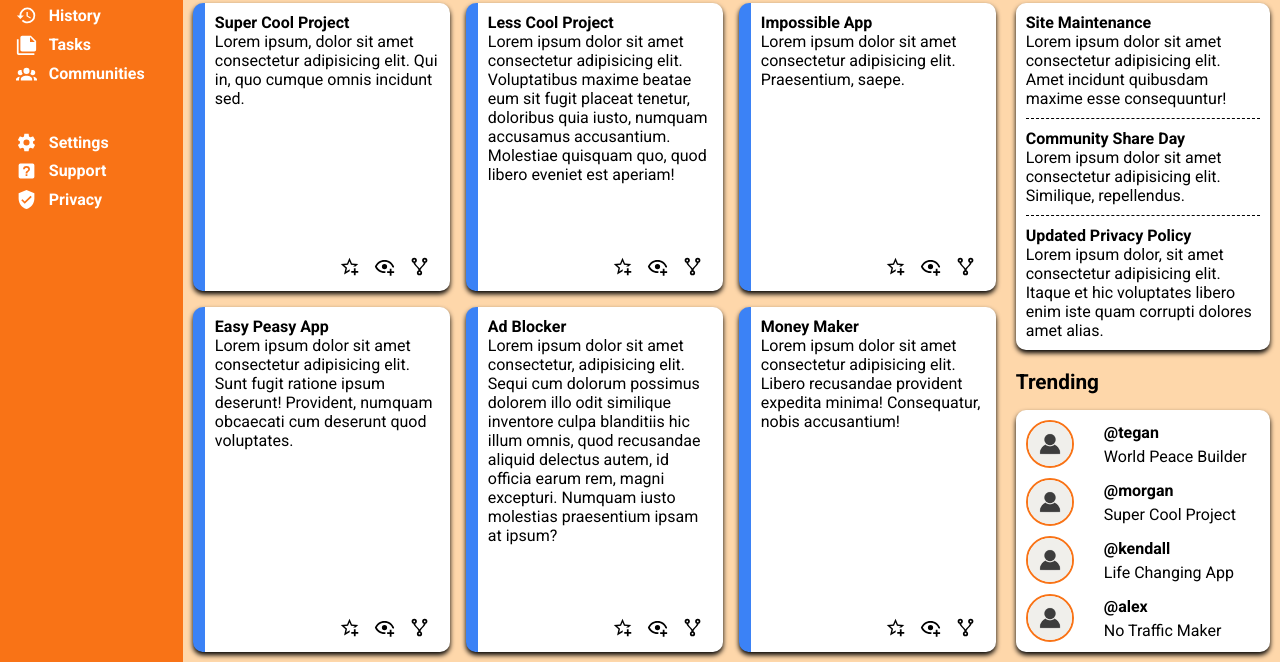
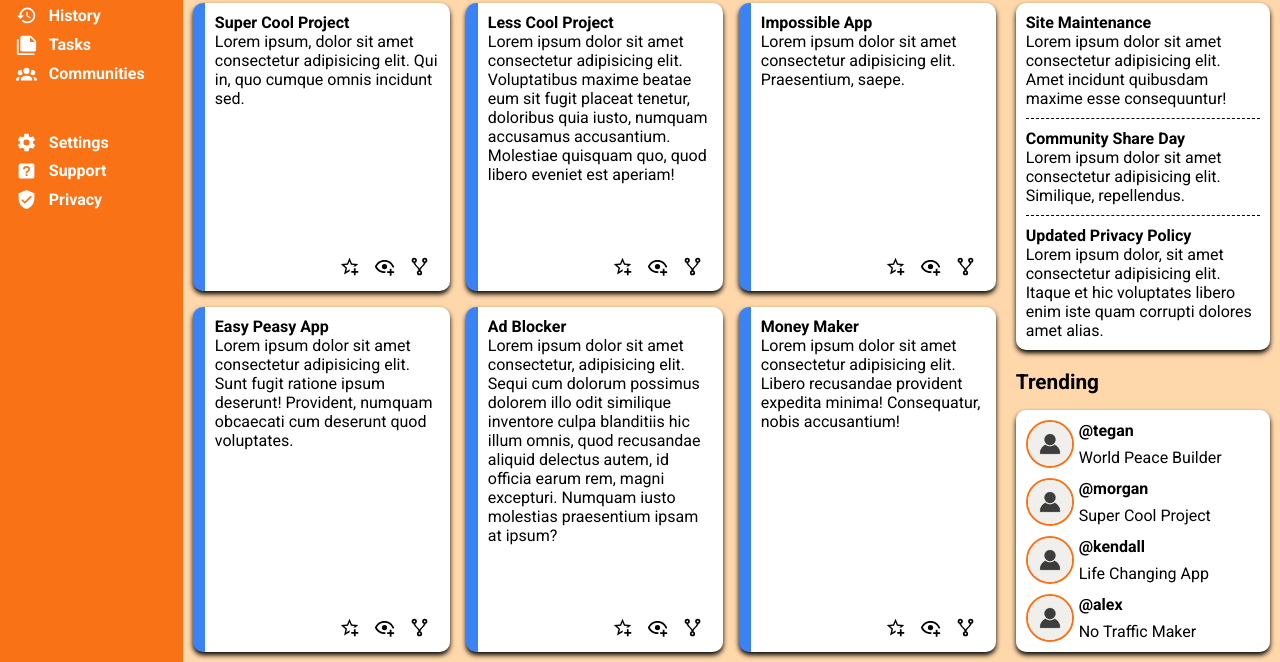
Before and after one commit to enrycami/odin-admin-dashboard, a plain HTML site: page index.html in a window 1280 px wide. Shown: the part 197-859 px from the top of the page. Drawn offline with Linux system fonts and the light colour scheme.

Commit message:
Fix Trending Section alignment

```diff
--- a/style.css
+++ b/style.css
@@ -283,7 +283,8 @@ a {
 
 .trending-user {
     display: grid;
-    grid-template-columns: 1fr 2fr;
+    grid-template-columns: 1fr 5fr;
+    gap: 5px;
     align-items: center;
 }
 
```
